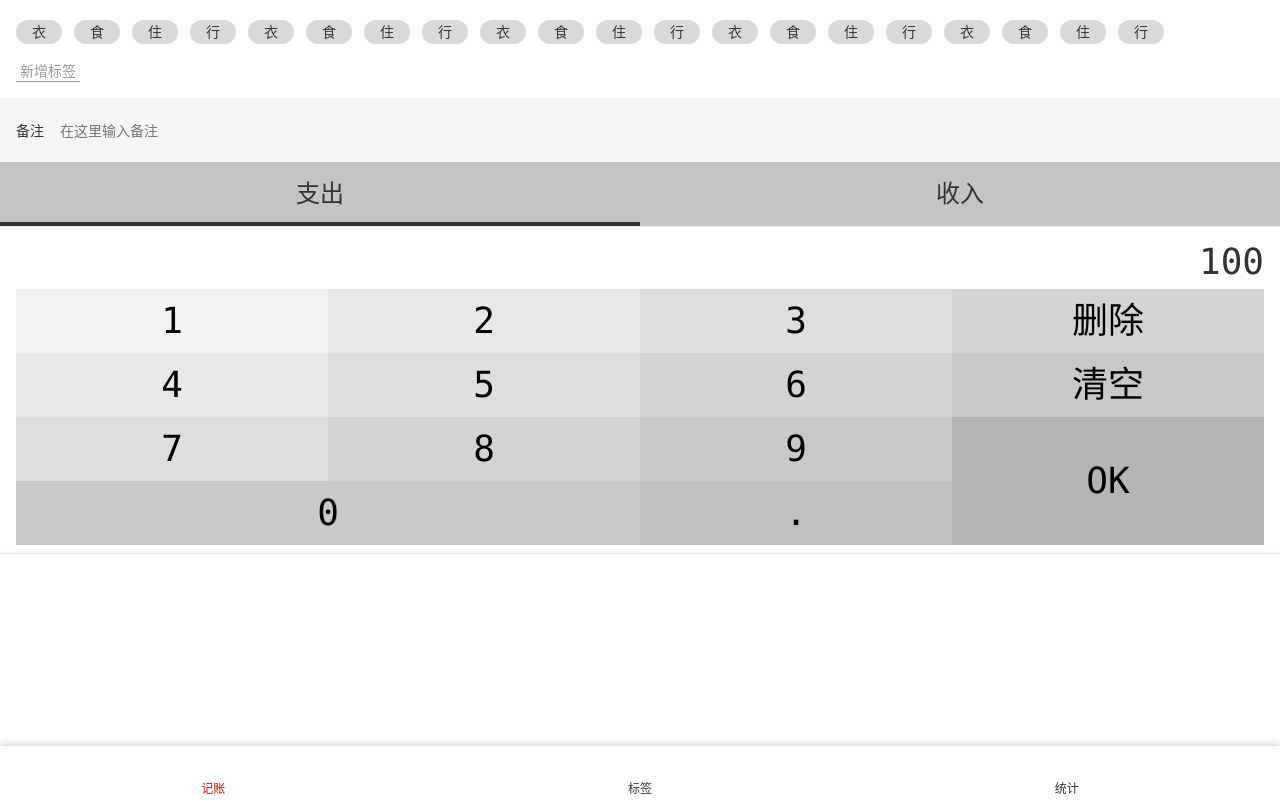
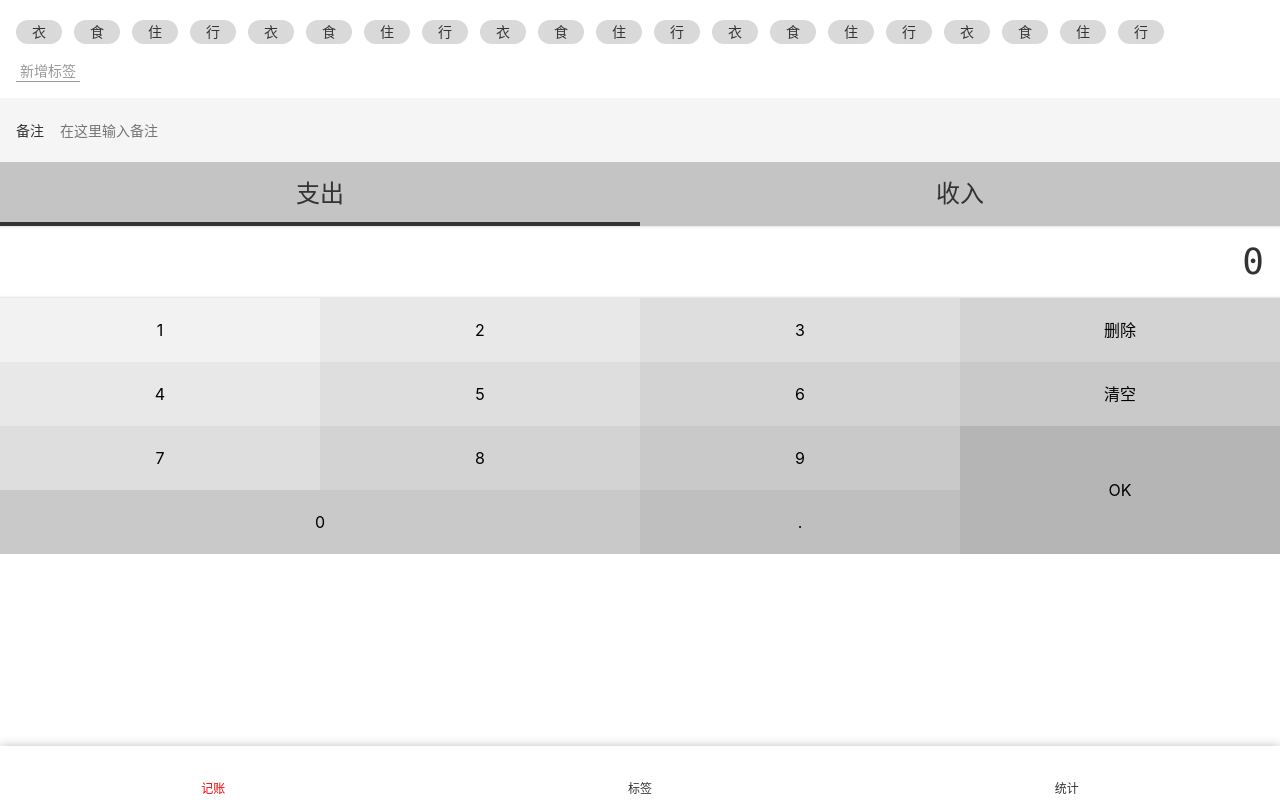
Before and after one commit to Hefeixiong/morney, a Vue app: page /#/money in a window 1280 px wide. Built offline with nearby package versions, Linux system fonts and the light colour scheme.

Commit message:
基本完成NumberPad组件

```diff
--- a/src/components/Money/NumberPad.vue
+++ b/src/components/Money/NumberPad.vue
@@ -1,43 +1,80 @@
 <template>
   <div>
     <div class="numberPad">
-      <div class="output">100</div>
+      <div class="output">{{ output }}</div>
       <div class="buttons">
-        <button>1</button>
-        <button>2</button>
-        <button>3</button>
-        <button>删除</button>
-        <button>4</button>
-        <button>5</button>
-        <button>6</button>
-        <button>清空</button>
-        <button>7</button>
-        <button>8</button>
-        <button>9</button>
-        <button class="ok">OK</button>
-        <button class="zero">0</button>
-        <button>.</button>
+        <button @click="inputContend">1</button>
+        <button @click="inputContend">2</button>
+        <button @click="inputContend">3</button>
+        <button @click="remove">删除</button>
+        <button @click="inputContend">4</button>
+        <button @click="inputContend">5</button>
+        <button @click="inputContend">6</button>
+        <button @click="clear">清空</button>
+        <button @click="inputContend">7</button>
+        <button @click="inputContend">8</button>
+        <button @click="inputContend">9</button>
+        <button @click="ok" class="ok">OK</button>
+        <button @click="inputContend" class="zero">0</button>
+        <button @click="inputContend">.</button>
       </div>
     </div>
   </div>
 </template>
 
 <script lang="ts">
-export default {
-  name: 'NumberPad'
-};
+import {Component} from 'vue-property-decorator';
+import Vue from 'vue';
+
+@Component
+export default class NumberPad extends Vue {
+  output = '0';
+
+  inputContend(event: MouseEvent) {
+    const button = (event.target as HTMLButtonElement);
+    const input = button.textContent!;
+    if (this.output.length === 16) {return;}
+    if (this.output === '0') {
+      if ('0123456789'.indexOf(input) >= 0) {
+        this.output = input;
+      } else {
+        this.output += input;
+      }
+      return;
+    }
+    if (this.output.indexOf('.') >= 0 && input === '.') {return;}
+    this.output += button.textContent;
+  }
+
+  remove() {
+    if (this.output.length === 1) {
+      this.output = '0';
+    } else {
+      this.output = this.output.slice(0, -1);
+    }
+  }
+
+  clear() {
+    this.output = '0';
+  }
+
+  ok() {}
+}
 </script>
 
 <style lang="scss" scoped>
 @import "~@/assets/style/helper.scss";
 
 .numberPad {
+  .output {
     @extend %clearFix;
     @extend %innerShadow;
     font-size: 36px;
     font-family: Consolas, monospace;
     padding: 9px 16px;
     text-align: right;
+    height: 72px;
+  }
 }
 
 .buttons {
```
Also changed, not shown: .eslintrc.js. Lines whose indentation alone changed are shown as unchanged.
